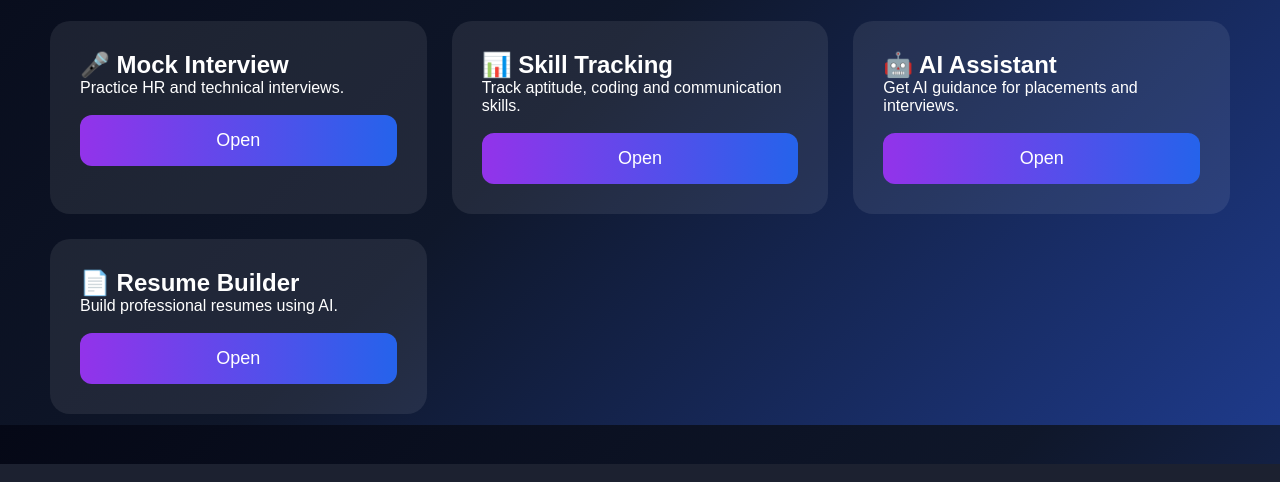
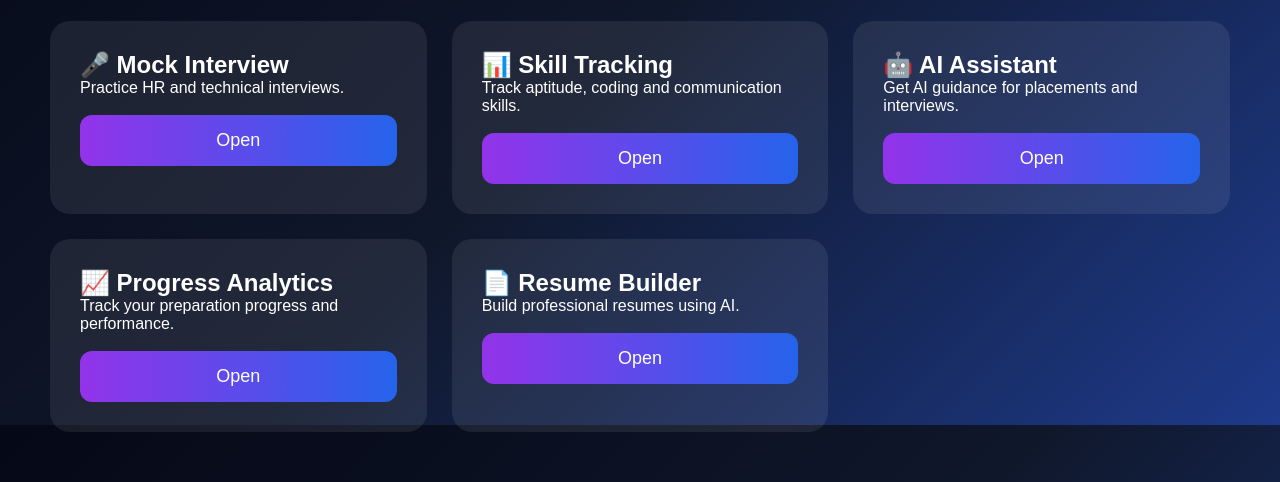
Before and after one commit to riteshml0211-cpu/smart-placement-platform, a Flask app: page /dashboard in a window 1280 px wide. Shown: the part 375-857 px from the top of the page. Run offline with Flask 3, Linux system fonts and the light colour scheme; the visitor is signed in with stand-in values (Sample User, id 1); some libraries are stand-ins or nearby versions.

Commit message:
Update dashboard.html

```diff
--- a/templates/dashboard.html
+++ b/templates/dashboard.html
@@ -176,6 +176,29 @@
             </a>
 
         </div>
+        <!-- Progress Analytics -->
+
+<div class="dashboard-card">
+
+    <h2>📈 Progress Analytics</h2>
+
+    <p>
+        Track your preparation progress and performance.
+    </p>
+
+    <br>
+
+    <a href="/analytics">
+
+        <button>
+
+            Open
+
+        </button>
+
+    </a>
+
+</div>
 
         <!-- Resume Builder -->
 
```
